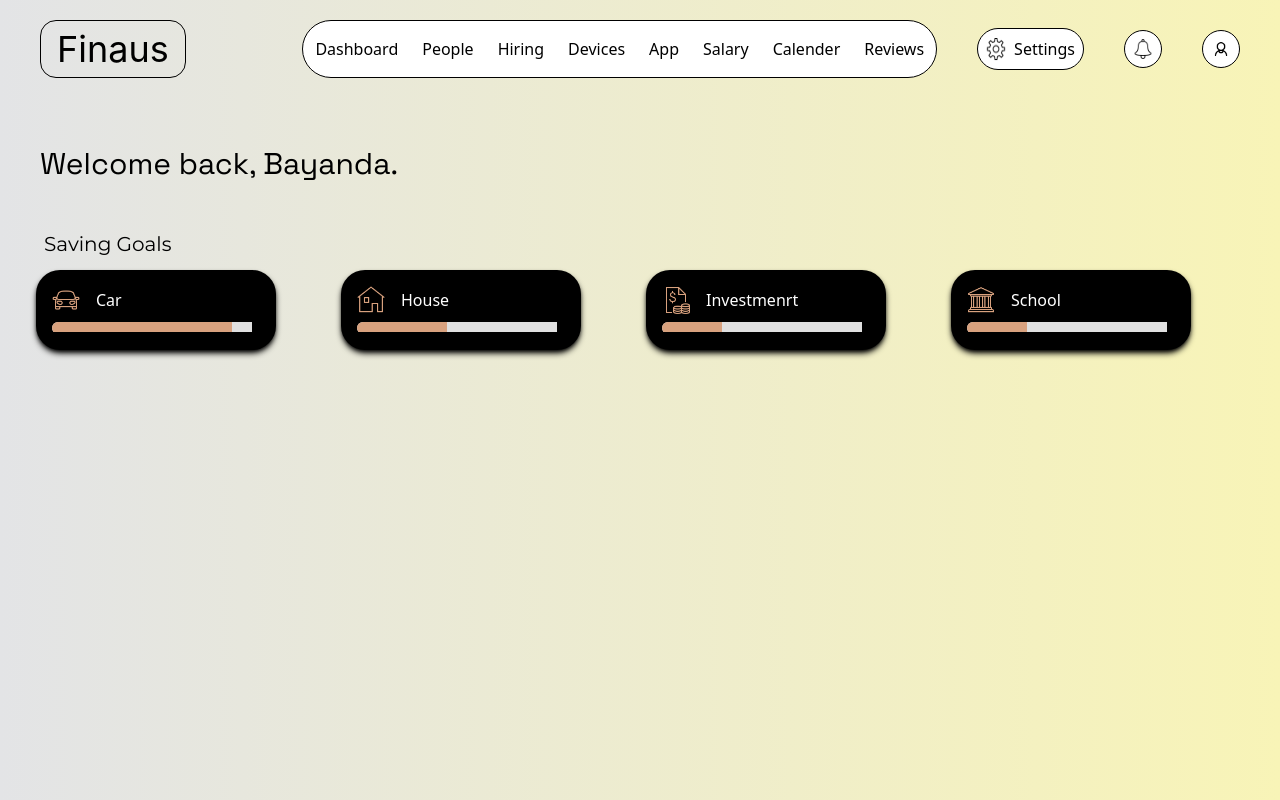
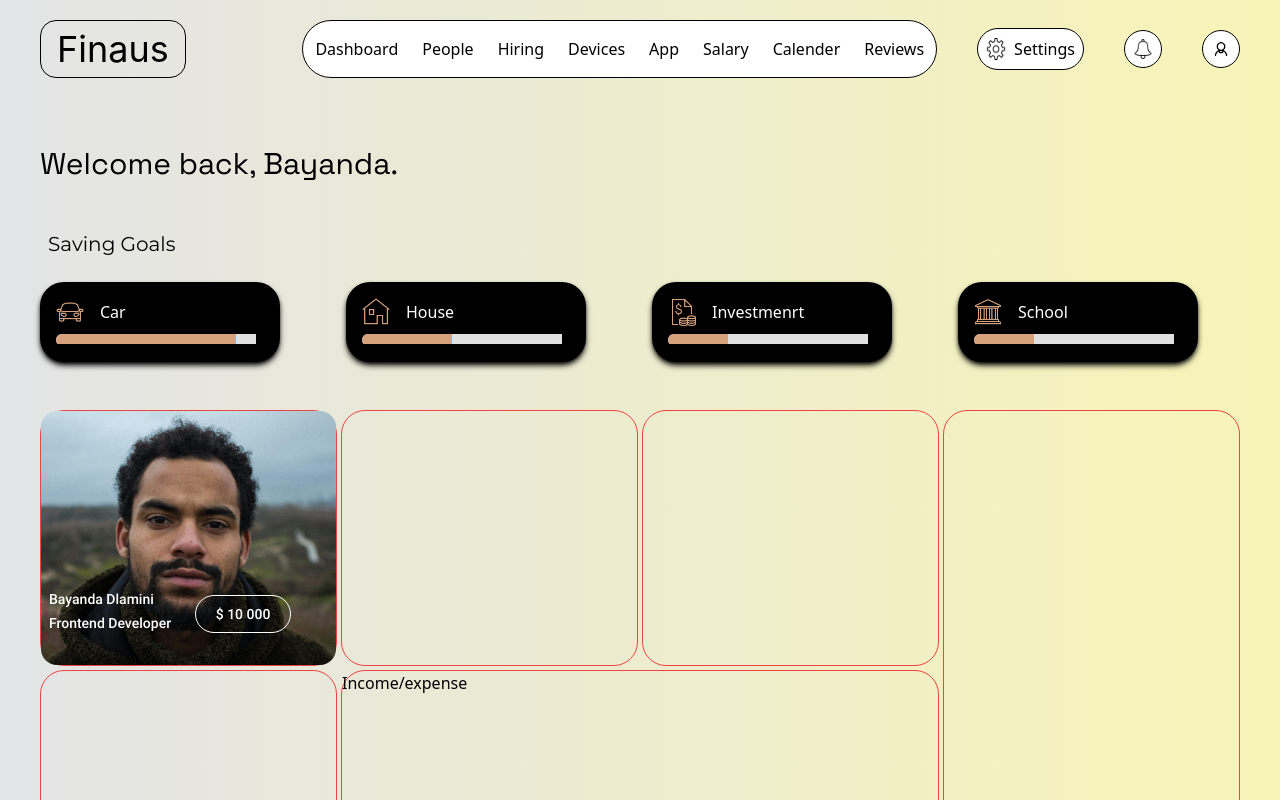
Before and after one commit to softwareNinja-888/financeDashboard, a React (Vite) app in the folder financeDashboard/: page / in a window 1280 px wide. Shown: the top 800 px of the page. Built offline with nearby package versions, Linux system fonts and the light colour scheme; a web font is replaced by a local one.

Commit message:
Add profile overview in grid

```diff
--- a/financeDashboard/src/components/Body.jsx
+++ b/financeDashboard/src/components/Body.jsx
@@ -1,5 +1,6 @@
 import { Welcome } from "./Welcome.jsx"
 import { Savings,ChartSave,Recharts } from "./Savings.jsx"
+import { DisplayGrid } from "./Grid.jsx"
 import car from '/car.png'
 import house from '/house.png'
 import invest from '/invest.png'
@@ -7,20 +8,19 @@ import school from '/school.png'
 
 export function Body(){
     return (
-        <div className="">
+        <div className="px-10 py-12 flex flex-col gap-12">
             <Welcome name={'Bayanda'}/>
             <div className="progressInfo">
-                <div className="savings progress px-9 grid grid-cols-4 gap-3">
+                <div className="savings progress grid grid-cols-4 gap-6">
                     <span className="font-mont text-xl col-span-4 pl-2">Saving Goals </span>
                     <Savings text={'Car'} price={100000} progress={90} img={car}/>
                     <Savings text={'House'} price={100000} progress={45} img={house}/>
                     <Savings text={'Investmenrt'} price={100000} progress={30} img={invest}/>
                     <Savings text={'School'} price={100000} progress={30} img={school}/>
-
-
                 </div>
                 <div className="info"></div>
             </div>
+            <DisplayGrid />
         </div>
     )
 }
--- /dev/null
+++ b/financeDashboard/src/components/Grid.jsx
@@ -0,0 +1,17 @@
+import { Item } from "./GridItem";
+import { IncomeEx } from "./IncomeEx.jsx";
+import { Profile } from "./Profile.jsx";
+
+export function DisplayGrid(){
+    return (
+        <div className="displayGrid grid grid-cols-4 grid-rows-2 min-w-full gap-1">
+            <Item space={null} child={Profile}/>
+            <Item space={null}/>
+            <Item space={null}/>
+            <Item space={'row-span-2'}/>
+            <Item space={null}/>
+            <Item space={'col-start-2 col-end-4'} child={IncomeEx}/>
+
+        </div>
+    )
+}
--- /dev/null
+++ b/financeDashboard/src/components/GridItem.jsx
@@ -0,0 +1,7 @@
+export function Item(props){
+    return (
+        <div className={`${props.space} border border-red-500 min-w-10 min-h-64 rounded-3xl`}>
+            {props.child ? <props.child/>: null}
+        </div>
+    )
+}
--- /dev/null
+++ b/financeDashboard/src/components/IncomeEx.jsx
@@ -0,0 +1,7 @@
+export function IncomeEx(){
+    return (
+        <div className="">
+            <h1>Income/expense</h1>
+        </div>
+    )
+}
--- /dev/null
+++ b/financeDashboard/src/components/Profile.jsx
@@ -0,0 +1,14 @@
+import car from '/car.png'
+export function Profile(){
+    return (
+        <div className="flex items-end py-8 px-2 gap-6 bg-profile bg-cover bg-center min-h-full rounded-2xl transition ease-in-out delay-150 hover:scale-105 cursor-pointer">
+            <div className="flex flex-col gap-1">
+                <span className="name text-white text-sm font-roboto">Bayanda Dlamini</span>
+                <span className="occu text-white text-sm font-roboto">Frontend Developer</span>
+            </div>
+            <div className="flex items-center justify-center border border-white rounded-3xl p-2 transition ease-in-out delay-150 hover:scale-110 hover:bg-white hover:text-black min-w-24 text-white text-sm cursor-pointer font-roboto">
+                $ 10 000
+            </div>
+        </div>
+    )
+}
--- a/financeDashboard/src/components/Welcome.jsx
+++ b/financeDashboard/src/components/Welcome.jsx
@@ -1,5 +1,5 @@
 export function Welcome(props){
     return (
-        <div className="welcome text-3xl font-space px-10 py-12">Welcome back, {props.name}.</div>
+        <div className="welcome text-3xl font-space">Welcome back, {props.name}.</div>
     )
 }
--- a/financeDashboard/src/main.jsx
+++ b/financeDashboard/src/main.jsx
@@ -6,7 +6,7 @@ import { Body } from './components/Body.jsx'
 
 createRoot(document.getElementById('root')).render(
   <StrictMode>
-    <div className="body h-screen bg-gradient-to-r from-lightGray to-lightYellow " >
+    <div className="body h-fit bg-gradient-to-r from-lightGray to-lightYellow " >
       <Header/>
       <Body/>
     </div>
--- a/financeDashboard/tailwind.config.js
+++ b/financeDashboard/tailwind.config.js
@@ -19,6 +19,9 @@ export default {
         inc: ['inc','sans-serif'],
         inter: ['inter','sans-serif'],
         mont: ['mont','sans-serif'],
+      },
+      backgroundImage:{
+        profile: "url('/headshot.jpg')"
       }
     },
   },
```
Also changed, not shown: financeDashboard/public/headshot.jpg (added), financeDashboard/src/data/data.js (added).
